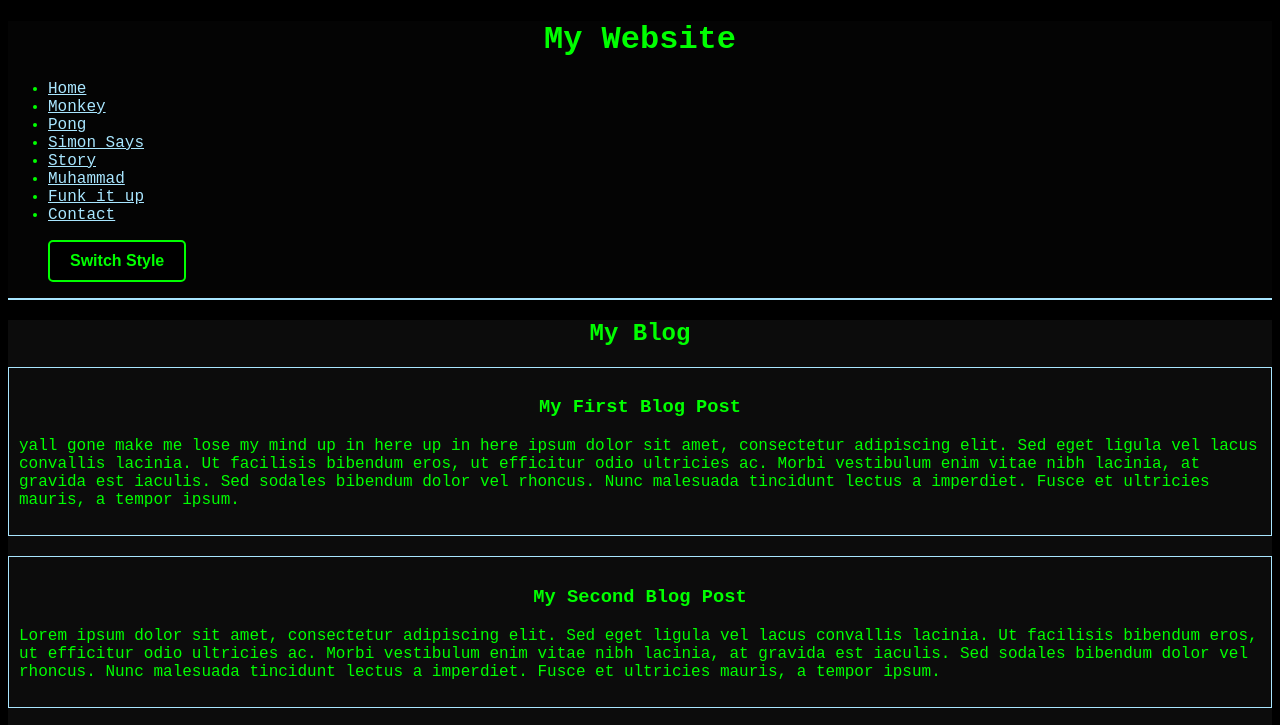
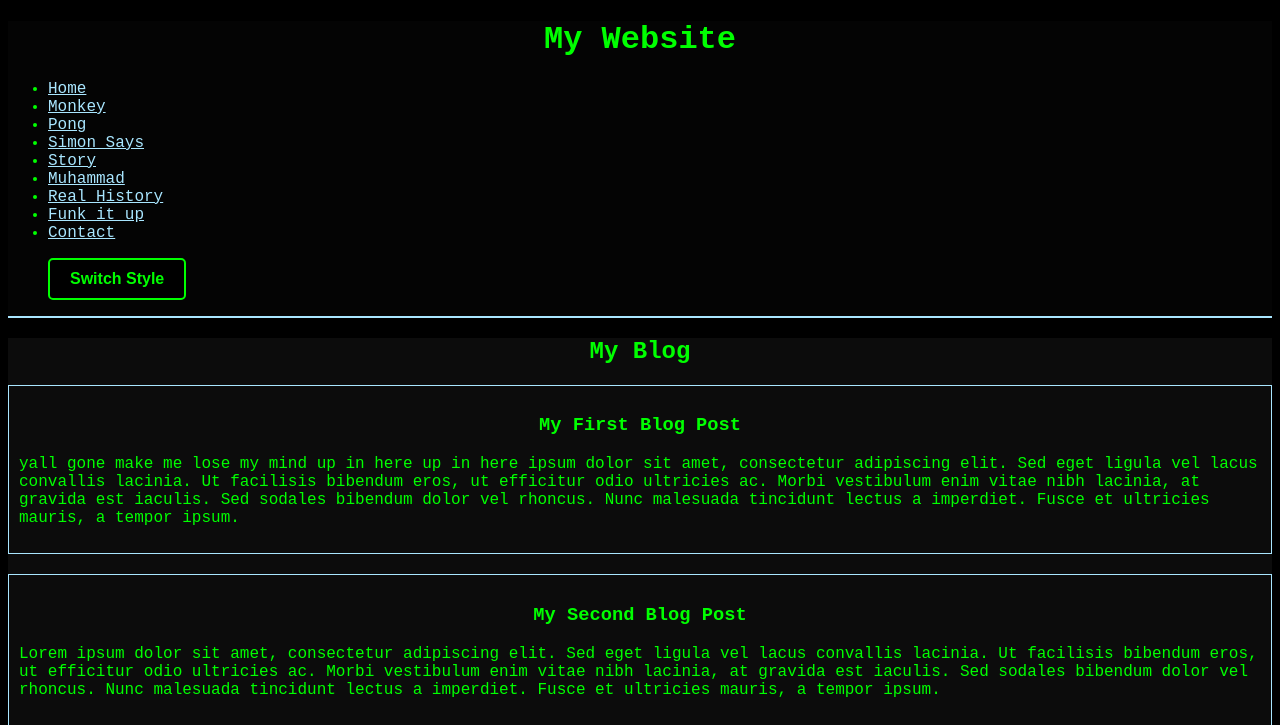
Before and after one commit to swacziarg/simonWebsite, a plain HTML site: page out/index.html in a window 1280 px wide. Shown: the top 725 px of the page. Drawn offline with Linux system fonts and the light colour scheme.

Commit message:
added truth

```diff
--- a/out/index.html
+++ b/out/index.html
@@ -17,6 +17,7 @@
 				<li><a href="index7.html">Simon Says</a></li>
 				<li><a href="index3.html">Story</a></li>
 				<li><a href="index8.html">Muhammad</a></li>
+				<li><a href="https://realhistoryww.com/">Real History</a></li>
 				<li><a href="index6.html">Funk it up</a></li>
 				<li><a href="index4.html">Contact</a></li>
 			</ul>
```
